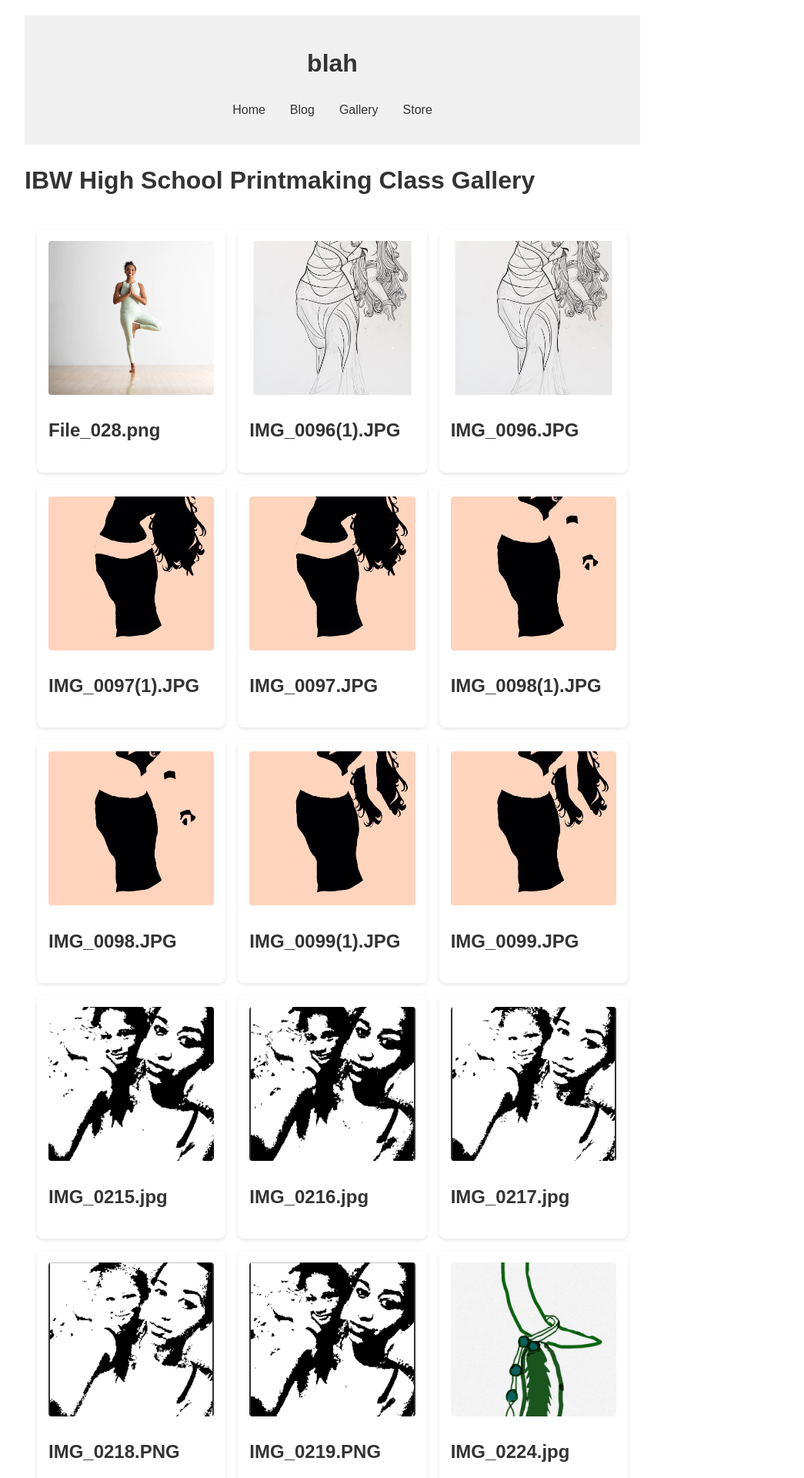
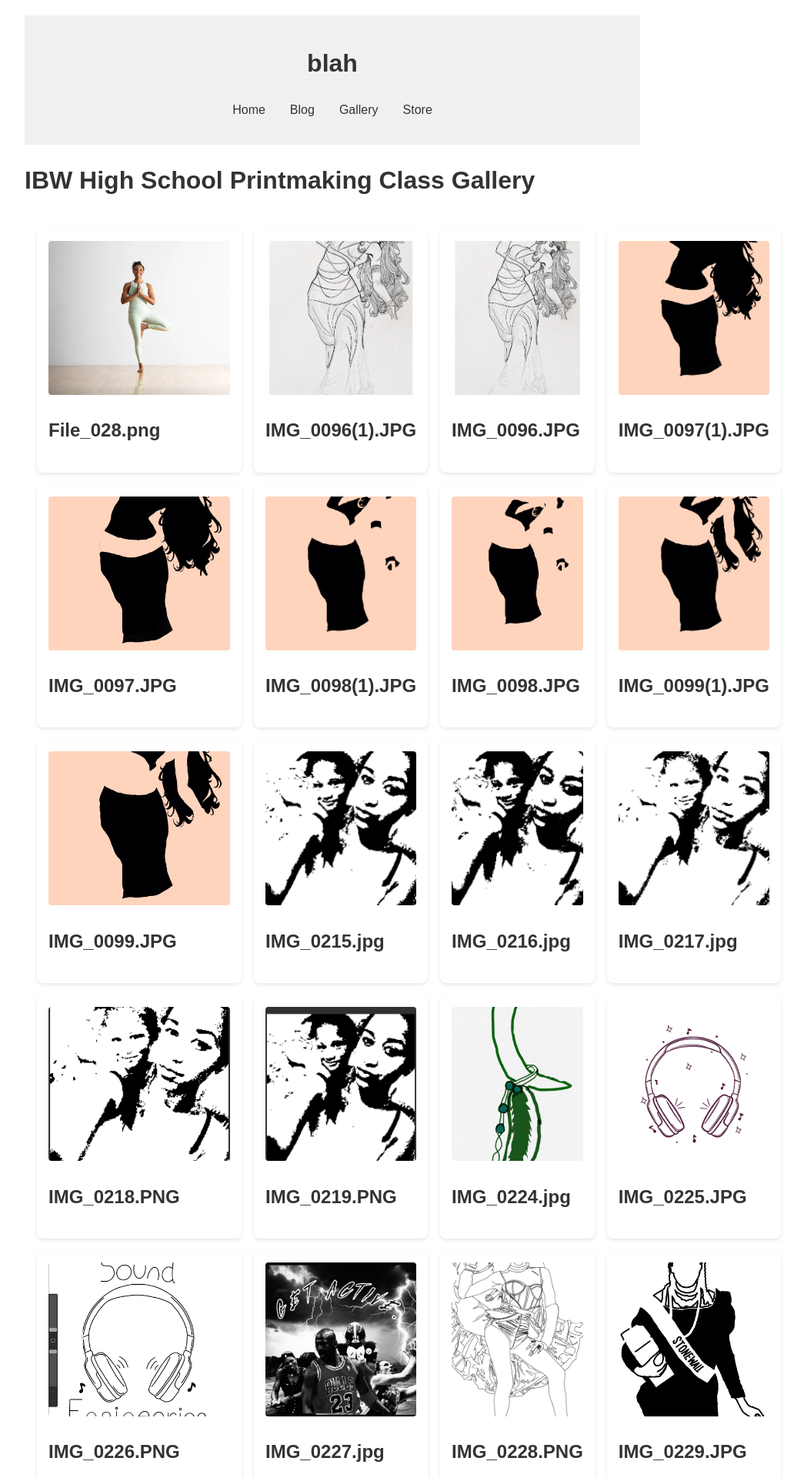
Before and after one commit to IBWPrintmaking/IBWPrintmaking.github.io, a Jekyll site: the page built from gallery.html, in a window 1280 px wide. Shown: the top 1920 px of the page at 77% size, without its empty margins (208-1253 px from the left). Built offline with Jekyll 4.4.1, drawn with Linux system fonts in a browser that asks for light colours.

Commit message:
updated gallery and mailto:

```diff
--- a/gallery.html
+++ b/gallery.html
@@ -54,9 +54,27 @@ document.addEventListener('DOMContentLoaded', (event) => {
 <style>
 .gallery-grid {
   display: grid;
-  grid-template-columns: repeat(auto-fill, minmax(200px, 1fr));
+  grid-template-columns: repeat(4, 1fr);
   gap: 16px;
   padding: 16px;
+}
+
+@media (max-width: 1200px) {
+  .gallery-grid {
+    grid-template-columns: repeat(3, 1fr);
+  }
+}
+
+@media (max-width: 900px) {
+  .gallery-grid {
+    grid-template-columns: repeat(2, 1fr);
+  }
+}
+
+@media (max-width: 600px) {
+  .gallery-grid {
+    grid-template-columns: 1fr;
+  }
 }
 
 .gallery-item {
--- a/index.html
+++ b/index.html
@@ -45,6 +45,6 @@ title: Home
   <section class="cta">
     <h2>Get Involved</h2>
     <p>Interested in joining our printmaking class or supporting our program? Contact us to learn more about enrollment and opportunities for community involvement.</p>
-    <a href="#" class="button">Contact Us</a>
+    <a href="mailto:casullivan@pps.net" class="button">Contact Us</a>
   </section>
 </main>
```
